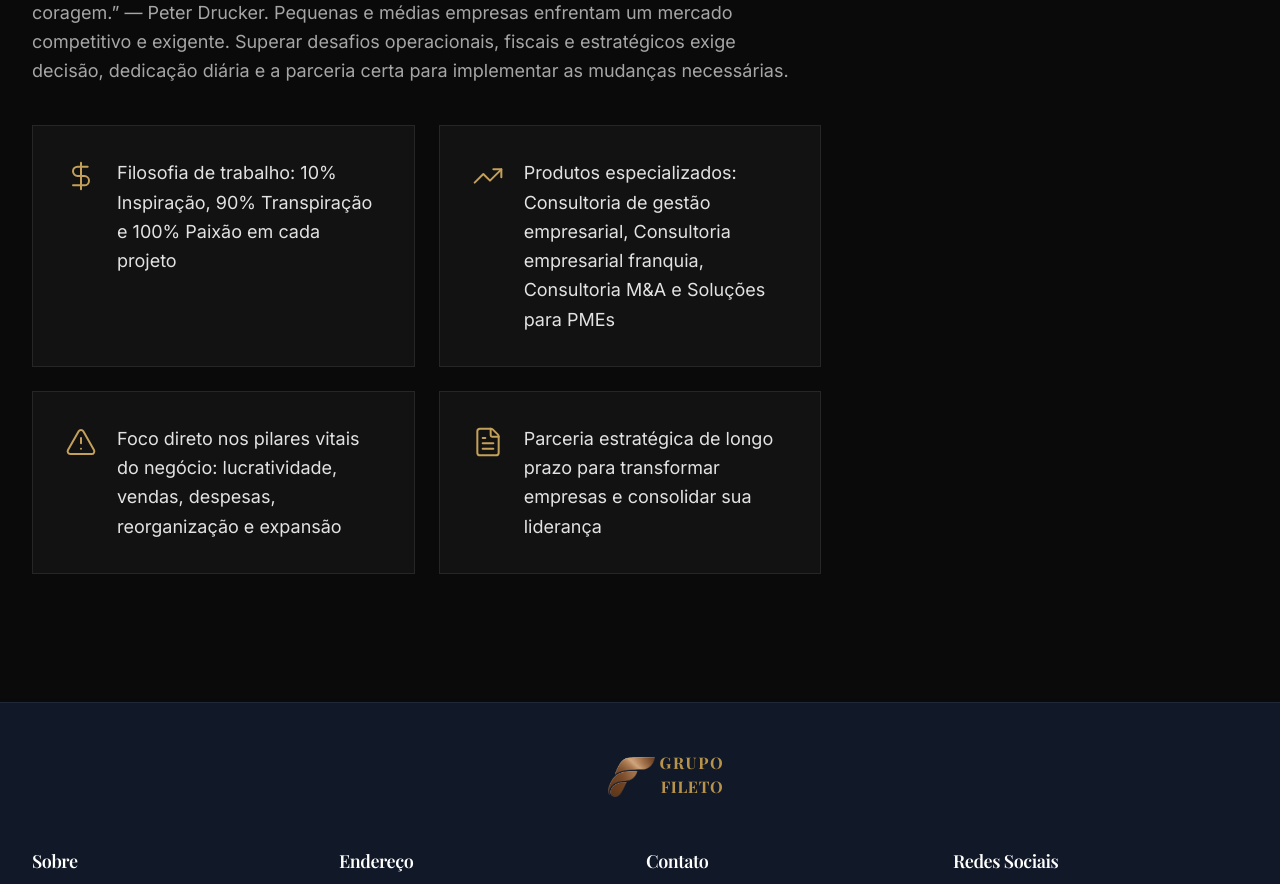
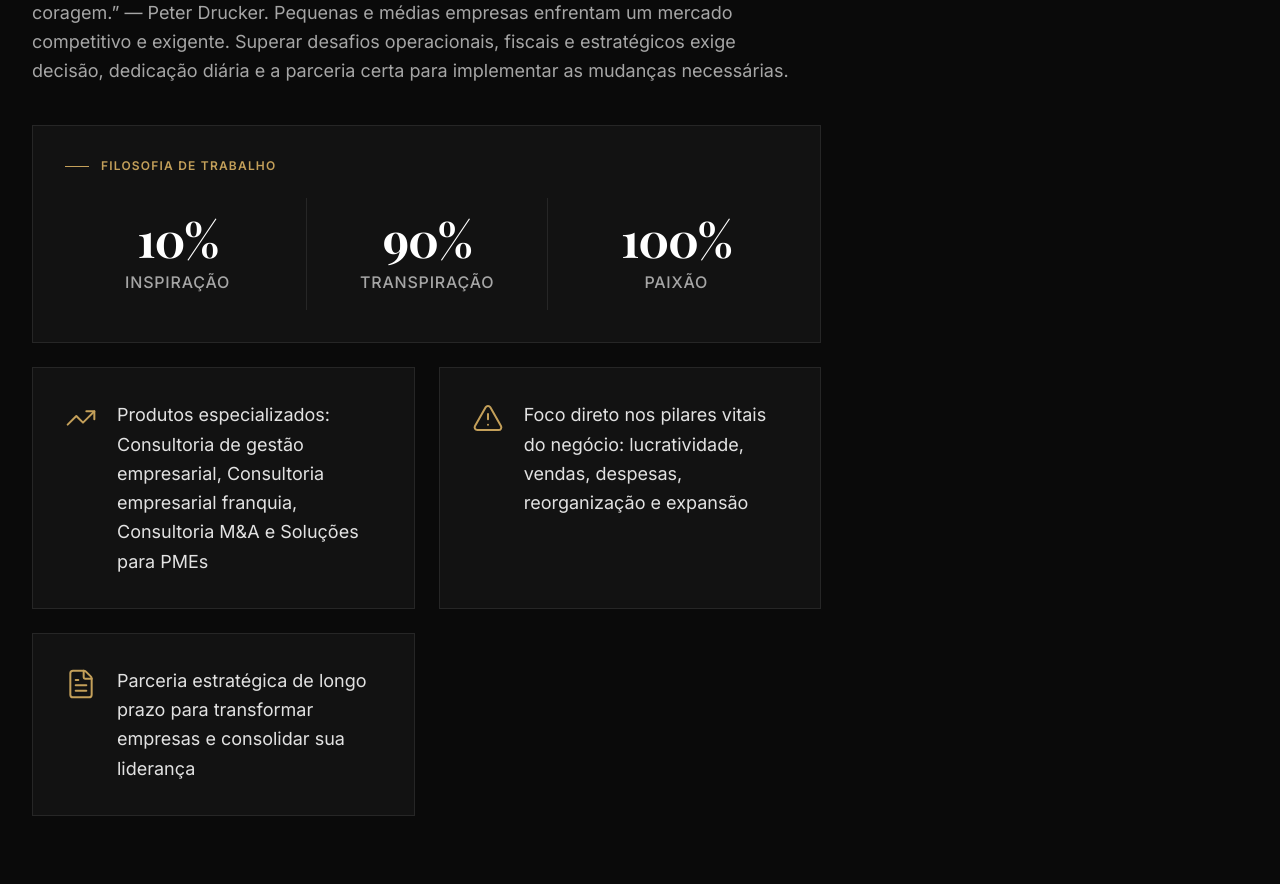
Before and after one commit to claudiofileto-lgtm/grupo-fileto-cdh77id9i, a React (Vite) app: page /areas/consultoria-gestao-empresarial in a window 1280 px wide. Shown: the part 4240-5124 px from the top of the page. Built offline with nearby package versions, Linux system fonts and the light colour scheme; a web font is replaced by a local one.

Commit message:
Renderizar bullet de Filosofia de Trabalho como bloco visual com colunas de percentuais em AreaDetail

```diff
--- a/src/pages/AreaDetail.tsx
+++ b/src/pages/AreaDetail.tsx
@@ -291,6 +291,50 @@ export default function AreaDetail() {
                     )}
                     <div className="grid grid-cols-1 md:grid-cols-2 gap-6">
                       {area.scenario.bullets?.map((b, i) => {
+                        const isPhilosophy = b.toLowerCase().startsWith('filosofia de trabalho:')
+                        if (isPhilosophy) {
+                          const philosophyItems = [
+                            { percent: '10%', label: 'Inspiração' },
+                            { percent: '90%', label: 'Transpiração' },
+                            { percent: '100%', label: 'Paixão' },
+                          ]
+
+                          return (
+                            <div
+                              key={i}
+                              className="md:col-span-2 bg-card border border-border p-8 hover:border-primary/50 transition-colors"
+                            >
+                              <div className="flex items-center gap-3 mb-6">
+                                <div className="h-[1px] w-6 bg-primary" />
+                                <span className="text-primary uppercase tracking-widest text-xs font-semibold">
+                                  Filosofia de trabalho
+                                </span>
+                              </div>
+                              <div className="grid grid-cols-1 sm:grid-cols-3 divide-y sm:divide-y-0 sm:divide-x divide-border">
+                                {philosophyItems.map((item, idx) => (
+                                  <div
+                                    key={idx}
+                                    className={`flex flex-col items-center justify-center text-center p-4 ${
+                                      idx === 0
+                                        ? 'pt-0 sm:pt-4 sm:pl-0'
+                                        : idx === philosophyItems.length - 1
+                                          ? 'pb-0 sm:pb-4 sm:pr-0'
+                                          : ''
+                                    }`}
+                                  >
+                                    <span className="text-4xl md:text-5xl font-serif font-bold text-white tracking-tight mb-2">
+                                      {item.percent}
+                                    </span>
+                                    <span className="text-sm md:text-base text-muted-foreground font-medium uppercase tracking-wider">
+                                      {item.label}
+                                    </span>
+                                  </div>
+                                ))}
+                              </div>
+                            </div>
+                          )
+                        }
+
                         const icons = [DollarSign, TrendingUp, AlertIcon, FileText]
                         const ScenarioIcon = icons[i % icons.length]
                         return (
```
Also changed, not shown: .skip.config.json.
